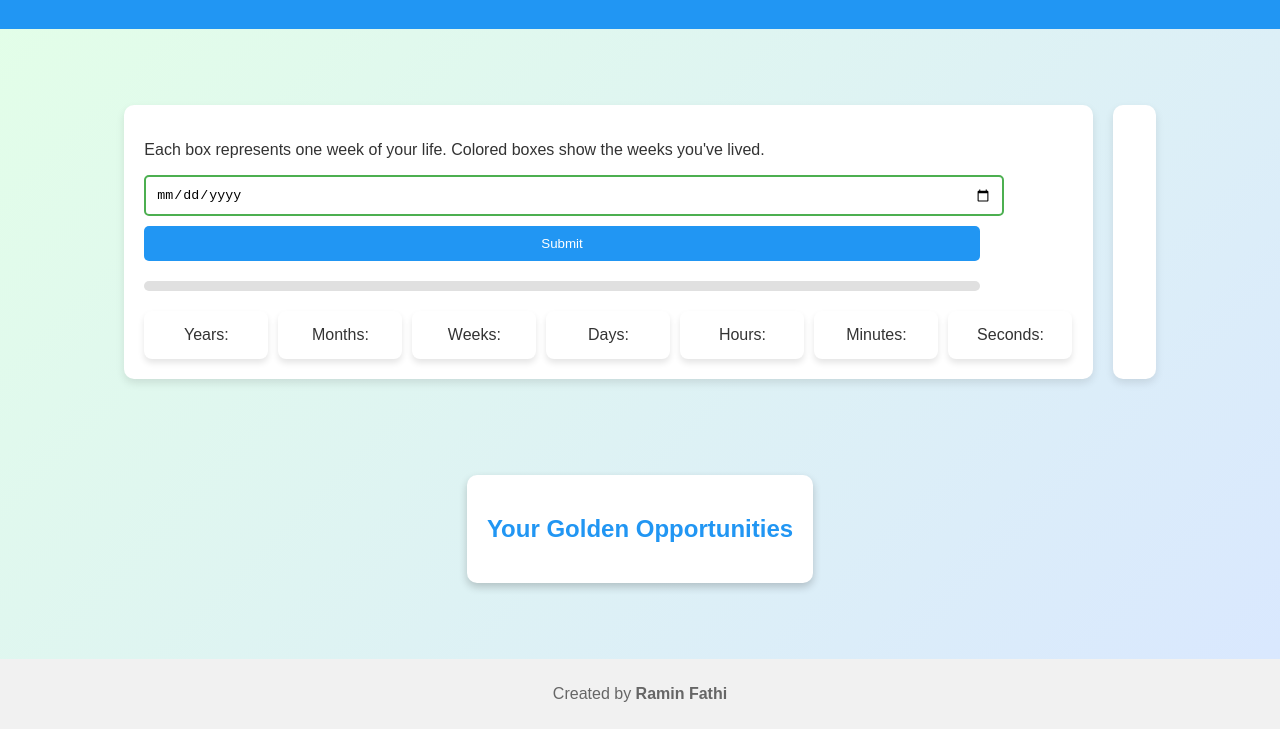
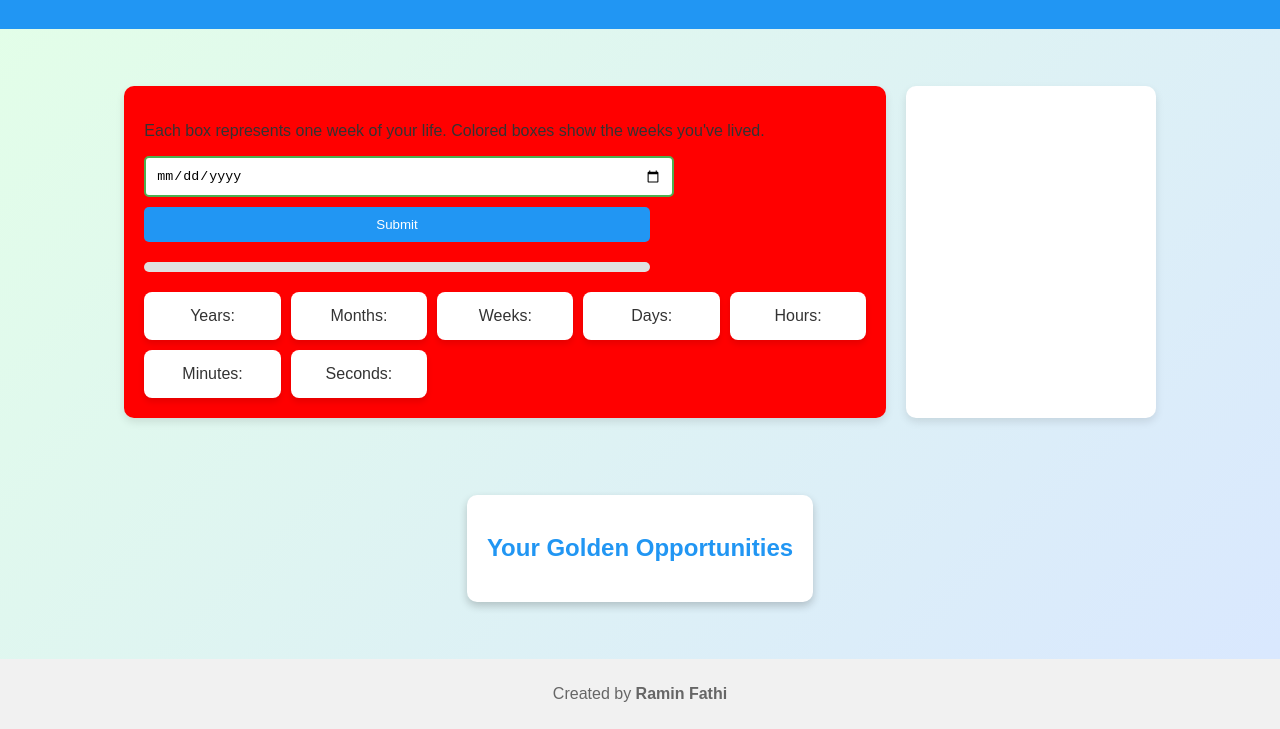
Before and after one commit to Ramin-Fathi/LifeJourneyVisualizer, a plain HTML site: page index.html in a window 1280 px wide. Shown: the part 71-800 px from the top of the page. Drawn offline with Linux system fonts and the light colour scheme.

Commit message:
Update style.css

```diff
--- a/style.css
+++ b/style.css
@@ -32,8 +32,8 @@ body {
 /* Info section */
 .info-section {
   flex: 1;
-  min-width: 90%;
-  background: #fff;
+  min-width: 70%;
+  background: #FF0000;
   border-radius: 10px;
   padding: 20px;
   box-shadow: 0 4px 8px rgba(0, 0, 0, 0.1);
@@ -41,7 +41,7 @@ body {
 
 /* Styled input and button */
 .styled-input {
-  width: 90%;
+  width: 70%;
   padding: 10px;
   margin-bottom: 10px;
   border: 2px solid #4CAF50;
@@ -49,7 +49,7 @@ body {
 }
 
 .styled-button {
-  width: 90%;
+  width: 70%;
   padding: 10px;
   background: #2196F3;
   color: white;
@@ -64,7 +64,7 @@ body {
 
 /* Progress bar container */
 .progress-container {
-  width: 90%;
+  width: 70%;
   height: 10px;
   background: #e0e0e0;
   border-radius: 10px;
@@ -72,7 +72,7 @@ body {
 }
 
 .progress-bar {
-  height: 90%;
+  height: 70%;
   width: 0;
   background: #4CAF50;
   transition: width 0.5s ease;
@@ -153,20 +153,20 @@ body {
 }
 
 /* Responsive styles */
-@media (max-width: 90%;) {
+@media (max-width: 70%;) {
   .container {
     flex-direction: column;
     align-items: center;
   }
 
   .info-section {
-    width: 90%; /* Full width */
+    width: 70%; /* Full width */
     max-width: none; /* Remove max-width constraint */
     margin: 0 auto; /* Center the section */
   }
 
   .grid-section {
-    width: 90%; /* Full width */
+    width: 70%; /* Full width */
     max-width: none;
     margin: 0 auto;
   }
```
